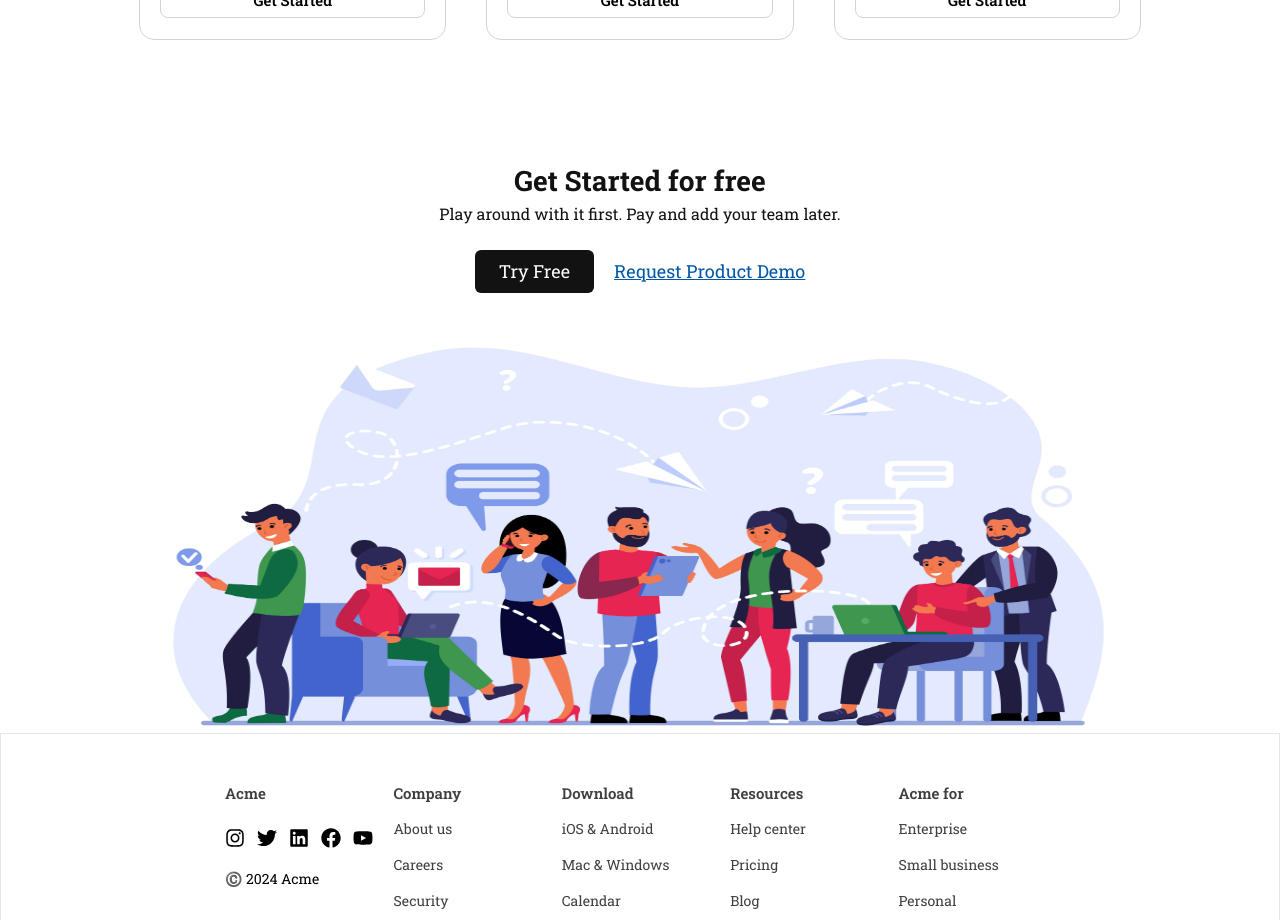
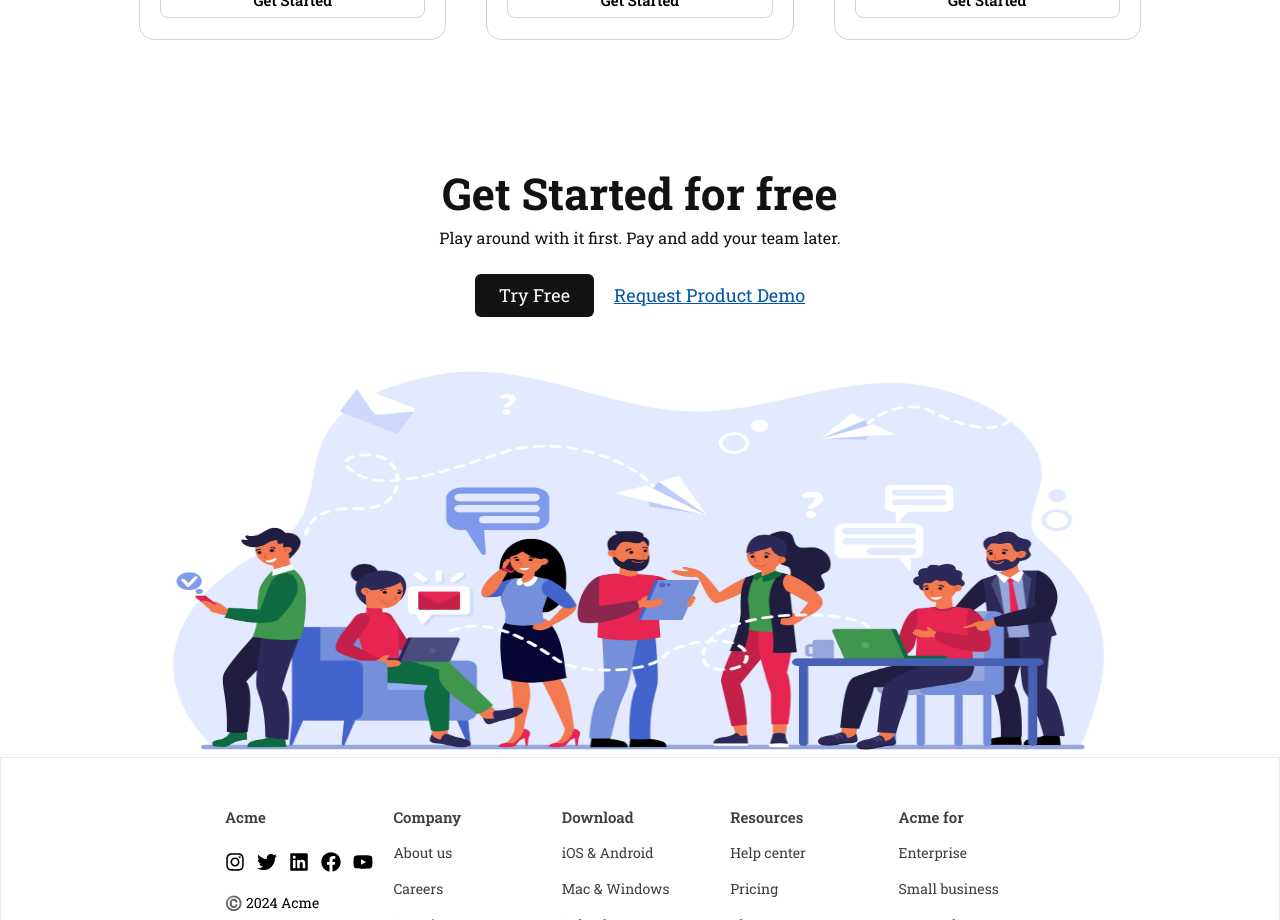
Before and after one commit to samyak-jain-66/atlan, a React (Vite) app: page / in a window 1280 px wide. Shown: the part 4980-5900 px from the top of the page. Built offline with nearby package versions, Linux system fonts and the light colour scheme.

Commit message:
font changes

```diff
--- a/src/components/Free/Free.jsx
+++ b/src/components/Free/Free.jsx
@@ -9,7 +9,7 @@ const Free = ({ freeRef }) => {
       data-aos-delay="300"
       ref={freeRef}
     >
-      <h2 className="md:text-[1.75rem] text-[1.5rem] text-center text-[#121212] antialiased font-bold pt-10">
+      <h2 className="md:text-[2.75rem] text-[1.5rem] text-center text-[#121212] antialiased font-bold pt-10">
         Get Started for free
       </h2>
       <div className="max-w-[30.5rem] text-center mx-auto">
```
